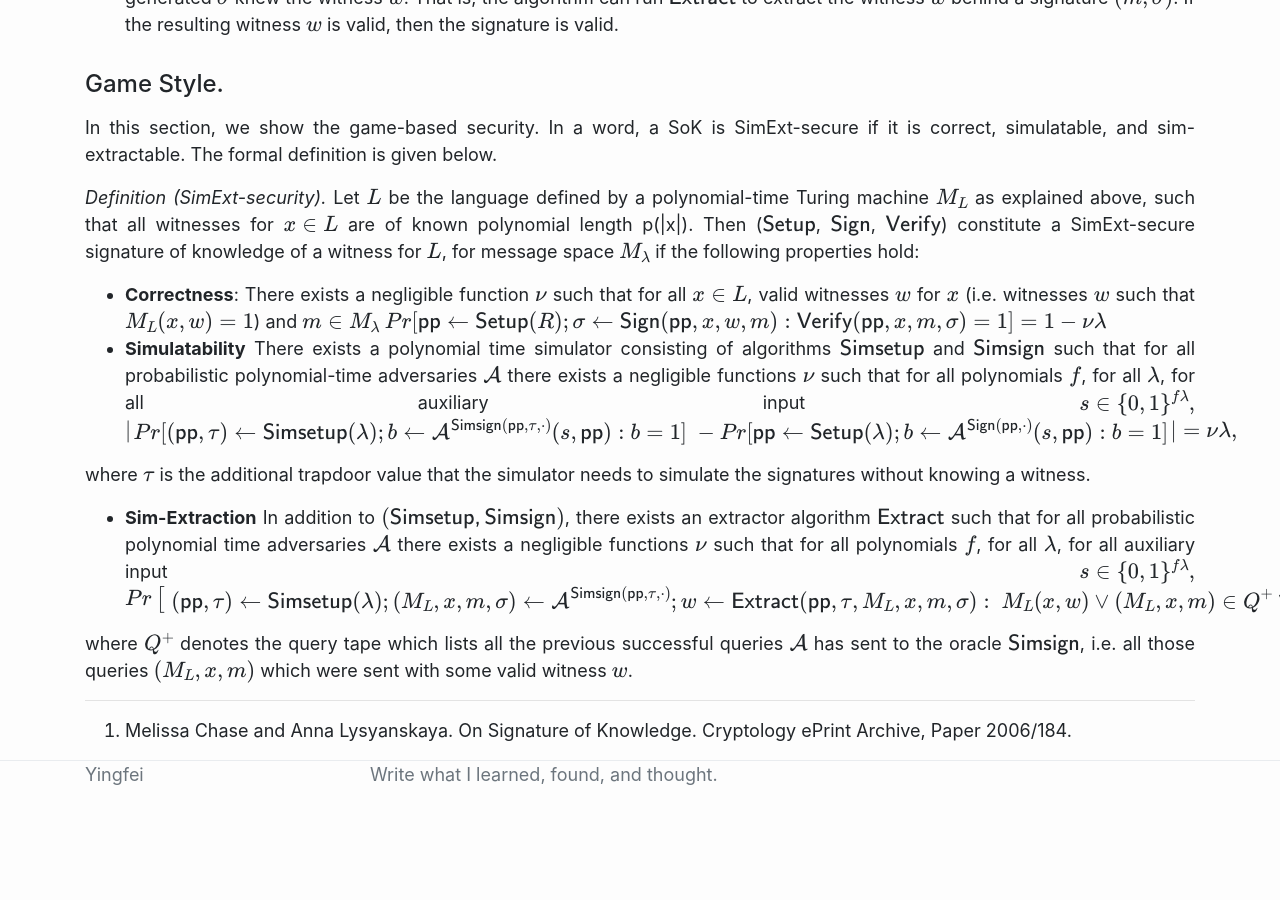
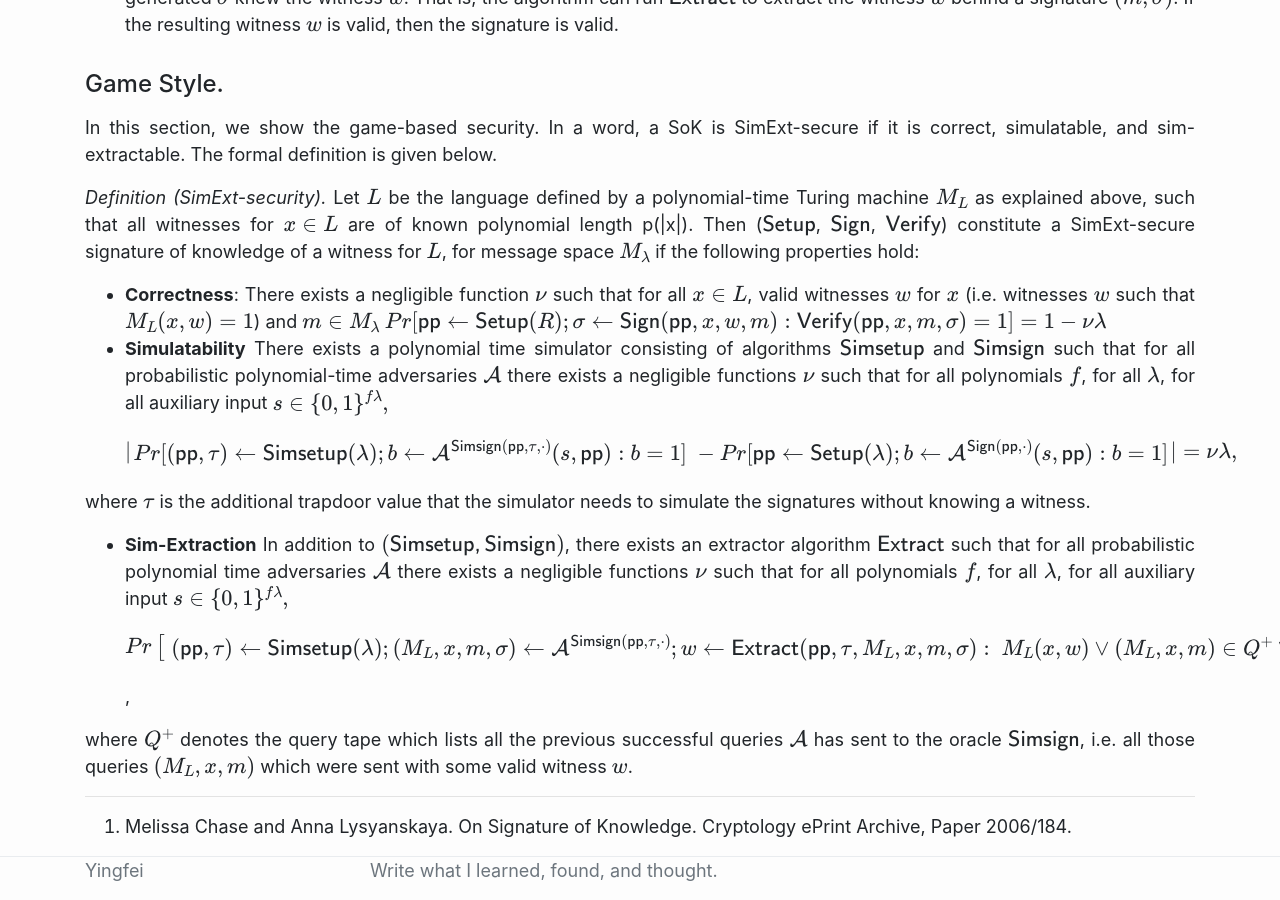
Before and after one commit to YanYingfei/yanyingfei.github.io, a Jekyll site: the page built from _posts/2023-11-07-Signature-of-Knowledge.md, in a window 1280 px wide and 900 px high, scrolled down 2976 px. Built offline with Jekyll 4.4.1, drawn with Linux system fonts in a browser that asks for light colours; formulas are drawn with MathJax 3; before the commit the page ends 3780 px from its top, so only the background shows below that.

Commit message:
Update 2023-11-07-Signature-of-Knowledge.md

```diff
--- a/_posts/2023-11-07-Signature-of-Knowledge.md
+++ b/_posts/2023-11-07-Signature-of-Knowledge.md
@@ -5,8 +5,7 @@ categories: signatures
 author: Yingfei
 ---
 
-In a traditional signature scheme, a signature $\sigma$ on a message $m$ is issued under a public key $PK$, and can be interpreted as follows: “The owner of the public key $PK$ and its corresponding
-secret key has signed message $m$.” In the signature of knowledge, we consider schemes that allow one to issue signatures on behalf of any NP statement, that can be interpreted as follows: “A person in possession of a witness $w$ to the statement that $x \in L$ has signed message $m$.” <!--more-->
+In a traditional signature scheme, a signature $\sigma$ on a message $m$ is issued under a public key $PK$, and can be interpreted as follows: “The owner of the public key $PK$ and its corresponding secret key has signed message $m$.” In the signature of knowledge, we consider schemes that allow one to issue signatures on behalf of any NP statement, that can be interpreted as follows: “A person in possession of a witness $w$ to the statement that $x \in L$ has signed message $m$.” <!--more-->
 
 Yesterday I discussed the notion with my friend. Below I would like to record the discussion.
 
@@ -39,7 +38,7 @@ Similarly, the functionality of SoK is defined as follows:
 <img src="/functionality-sim-sok.png">
 
 The setup procedure outputs algorithms $\mathsf{Simsign}$ and $\mathsf{Extract}$ for the adversary.
-- $\sigma' \gets \mathsf{Simsign}(\mathsf{pp}, x, \tau, m)$: This PPT algorithm takes the the public parameter $\mathsf{pp}$ (sometimes implicitly), the instance $x$,  a trapdoor $\tau$ (optionally) and a message $m$ as input and outputs a simulated signature $\sigma'$.
+- $\sigma' \gets \mathsf{Simsign}(\mathsf{pp}, x, \tau, m)$: This PPT algorithm takes the the public parameter $\mathsf{pp}$ (sometimes implicitly), the instance $x$, a trapdoor $\tau$ (optionally) and a message $m$ as input and outputs a simulated signature $\sigma'$.
 - $w' \gets \mathsf{Extract} (\mathsf{pp}, x, m, \sigma)$
 
 There are three things that the *signature generation* part of the $F_{SOK}$ functionality captures.
@@ -60,13 +59,13 @@ for $L$, for message space $\{ M_\lambda \}$ if the following properties hold:
 - **Correctness**: There exists a negligible function $\nu$ such that for all $x \in L$, valid witnesses $w$ for $x$ (i.e. witnesses $w$ such that $M_L(x,w) =1$) and $m \in M_\lambda$
 $\begin{equation} Pr[\mathsf{pp} \gets \mathsf{Setup}(R); \sigma \gets \mathsf{Sign}(\mathsf{pp},x, w, m):  \mathsf{Verify}(\mathsf{pp}, x, m, \sigma) = 1] = 1 - \nu{\lambda} \end{equation}$
 - **Simulatability** There exists a polynomial time simulator consisting of algorithms $\mathsf{Simsetup}$ and $\mathsf{Simsign}$ such that for all probabilistic polynomial-time adversaries $\mathcal{A}$ there exists a negligible functions $\nu$ such that for all polynomials $f$, for all $\lambda$, for all auxiliary input $$s \in \{0,1\}^{f{\lambda}},$$
-$\begin{equation} | \begin{aligned} Pr[(\mathsf{pp},\tau) \gets \mathsf{Simsetup}(\lambda); b\gets \mathcal{A}^{\mathsf{Simsign}(\mathsf{pp}, \tau,\cdot)}(s,\mathsf{pp}): b=1] \\ - Pr[\mathsf{pp} \gets \mathsf{Setup}(\lambda); b\gets \mathcal{A}^{\mathsf{Sign}(\mathsf{pp}, \cdot)}(s,\mathsf{pp}): b=1]\end{aligned} |= \nu{\lambda}, \end{equation}$
+\begin{equation} | \begin{aligned} Pr[(\mathsf{pp},\tau) \gets \mathsf{Simsetup}(\lambda); b\gets \mathcal{A}^{\mathsf{Simsign}(\mathsf{pp}, \tau,\cdot)}(s,\mathsf{pp}): b=1] \\ - Pr[\mathsf{pp} \gets \mathsf{Setup}(\lambda); b\gets \mathcal{A}^{\mathsf{Sign}(\mathsf{pp}, \cdot)}(s,\mathsf{pp}): b=1]\end{aligned} |= \nu{\lambda}, \end{equation}
 
 where $\tau$ is the additional trapdoor value that the simulator needs to simulate the signatures without knowing a witness.
 - **Sim-Extraction** In addition to $(\mathsf{Simsetup, Simsign})$, there exists an extractor algorithm $\mathsf{Extract}$ such that for all probabilistic polynomial time adversaries $\mathcal{A}$ there exists a negligible functions $\nu$ such that for all polynomials $f$,  for all $\lambda$, for all auxiliary input $$s \in \{0,1\}^{f{\lambda}},$$
-$\begin{equation} Pr\left[\begin{aligned} (\mathsf{pp},\tau) \gets \mathsf{Simsetup}(\lambda); (M_L,x,m,\sigma) \gets \mathcal{A}^{\mathsf{Simsign}(\mathsf{pp}, \tau,\cdot)}; \\
+\begin{equation} Pr\left[\begin{aligned} (\mathsf{pp},\tau) \gets \mathsf{Simsetup}(\lambda); (M_L,x,m,\sigma) \gets \mathcal{A}^{\mathsf{Simsign}(\mathsf{pp}, \tau,\cdot)}; \\
 w \gets \mathsf{Extract}(\mathsf{pp}, \tau, M_L, x, m, \sigma):\\ M_L(x,w) \vee (M_L, x, m) \in Q^{+} \vee \lnot \mathsf{Verify}(\mathsf{pp},M_L, x, m, \sigma)
-\end{aligned} \right] = 1 - \nu(\lambda) \end{equation},$
+\end{aligned} \right] = 1 - \nu(\lambda) \end{equation},
 
 where $Q^+$ denotes the query tape which lists all the previous successful queries $\mathcal{A}$ has sent to the oracle $\mathsf{Simsign}$, i.e. all those queries $(M_L, x, m)$ which were sent with some valid witness $w$.
 
```
